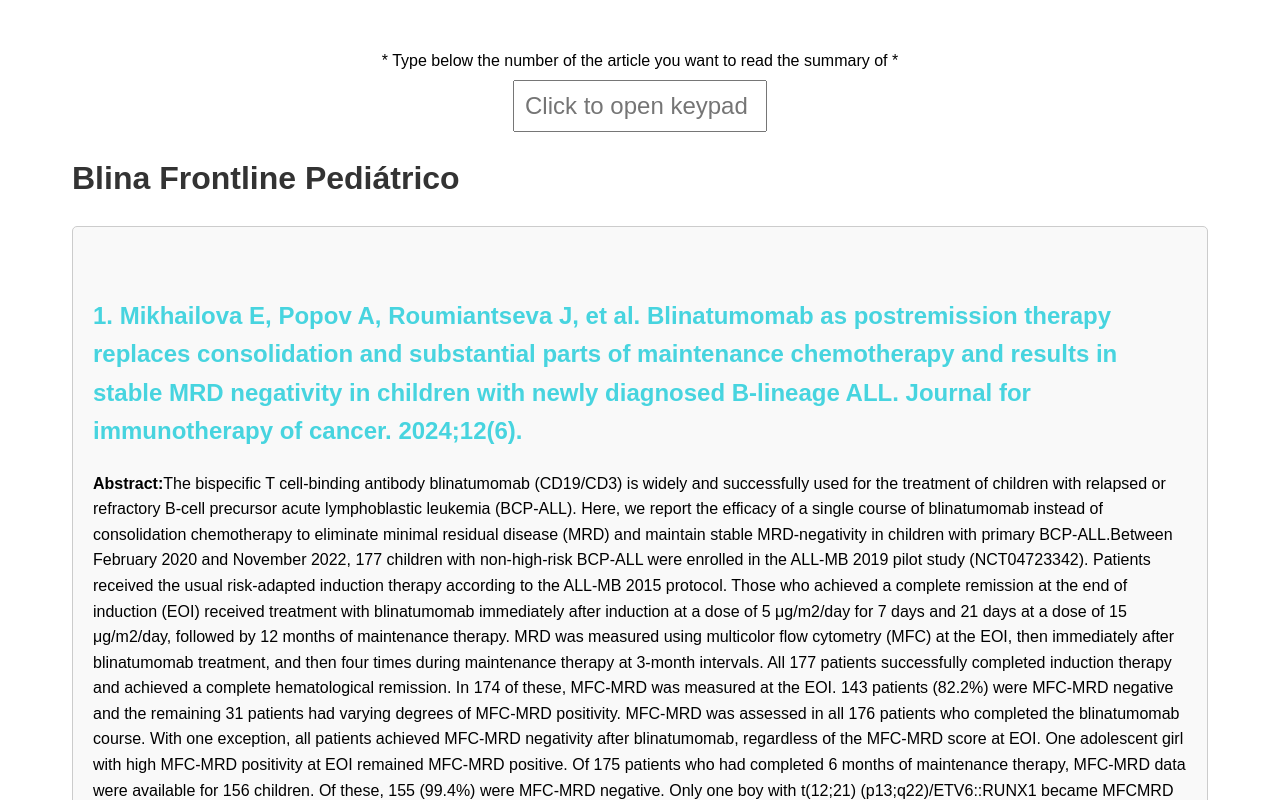
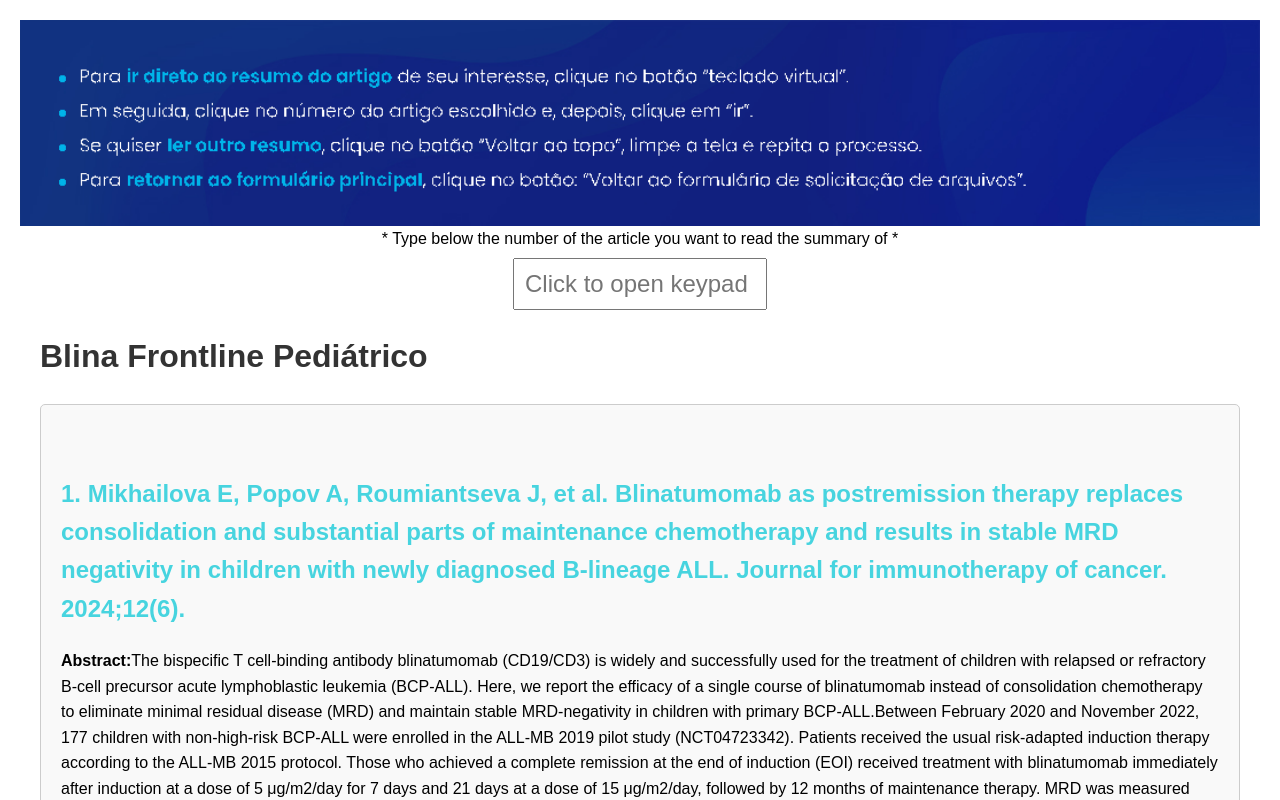
Before and after one commit to Sergiomms/article_summary, a React (Vite) app: page / in a window 1280 px wide. Shown: the top 800 px of the page. Built offline with nearby package versions, Linux system fonts and the light colour scheme.

Commit message:
Added header and some texts edited

```diff
--- a/src/App.css
+++ b/src/App.css
@@ -1,8 +1,18 @@
 #root {
   max-width: 1280px;
   margin: 0 auto;
-  padding: 2rem;
+  /* padding: 2rem; */
   text-align: center;
+}
+
+.image-container {
+  width: auto;
+  height: auto;
+}
+
+.image {
+  width: 100%;
+  height: auto;
 }
 
 .text {
--- a/src/App.jsx
+++ b/src/App.jsx
@@ -1,6 +1,7 @@
 import { useEffect, useState } from 'react'
 import './App.css'
 import Texts from './Texts'
+import myImage from './assets/images/c.png';
 
 function App() {
 
@@ -57,6 +58,13 @@ function App() {
 
   return (
     <div>
+      <div className='image-container'>
+        <img
+          className='image'
+          src={myImage}
+          alt='image'
+        />
+      </div>
       <div className='text'>* Type below the number of the article you want to read the summary of *</div>
       <input
         type="text"
--- a/src/Texts.jsx
+++ b/src/Texts.jsx
@@ -236,7 +236,7 @@ short-term efficacy in a higher risk cohort of CYP patients with B-ALL in first
 place of intensive chemotherapy for patients with relative chemo-intolerance. Furthermore, if the efficacy is sustained
 on longer follow-up, the results argue for replacing parts of post-remission intensive chemotherapy with Blinatumomab
 to reduce attendant morbidity and mortality. SS and AV are joint senior authors, AH and AM joint first authors [Formula
-presented] Disclosures: Moorman: Amgen: Honoraria.`
+presented]`
     },
     {
       id: 8,
```
Also changed, not shown: src/assets/images/c.png (added).
